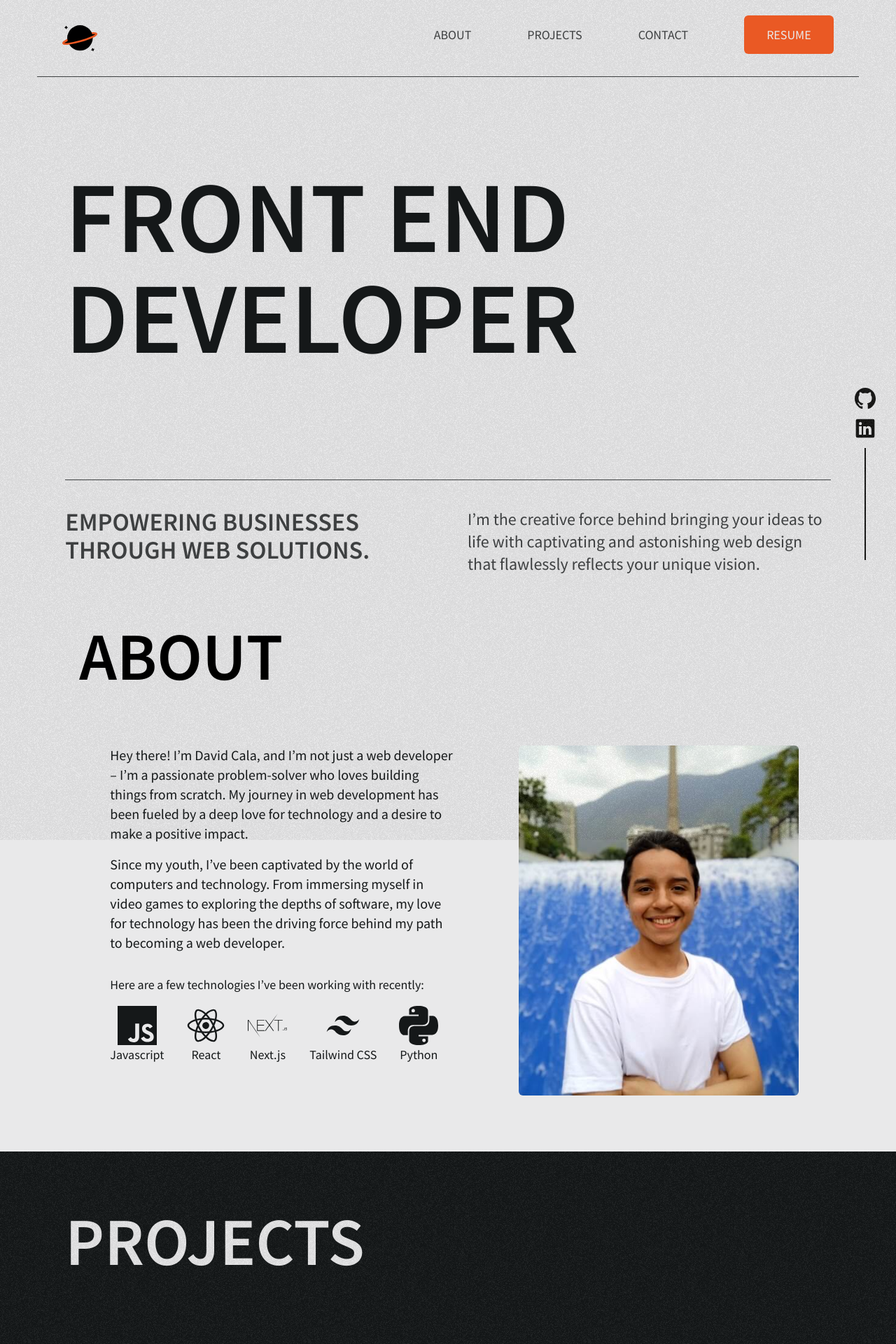
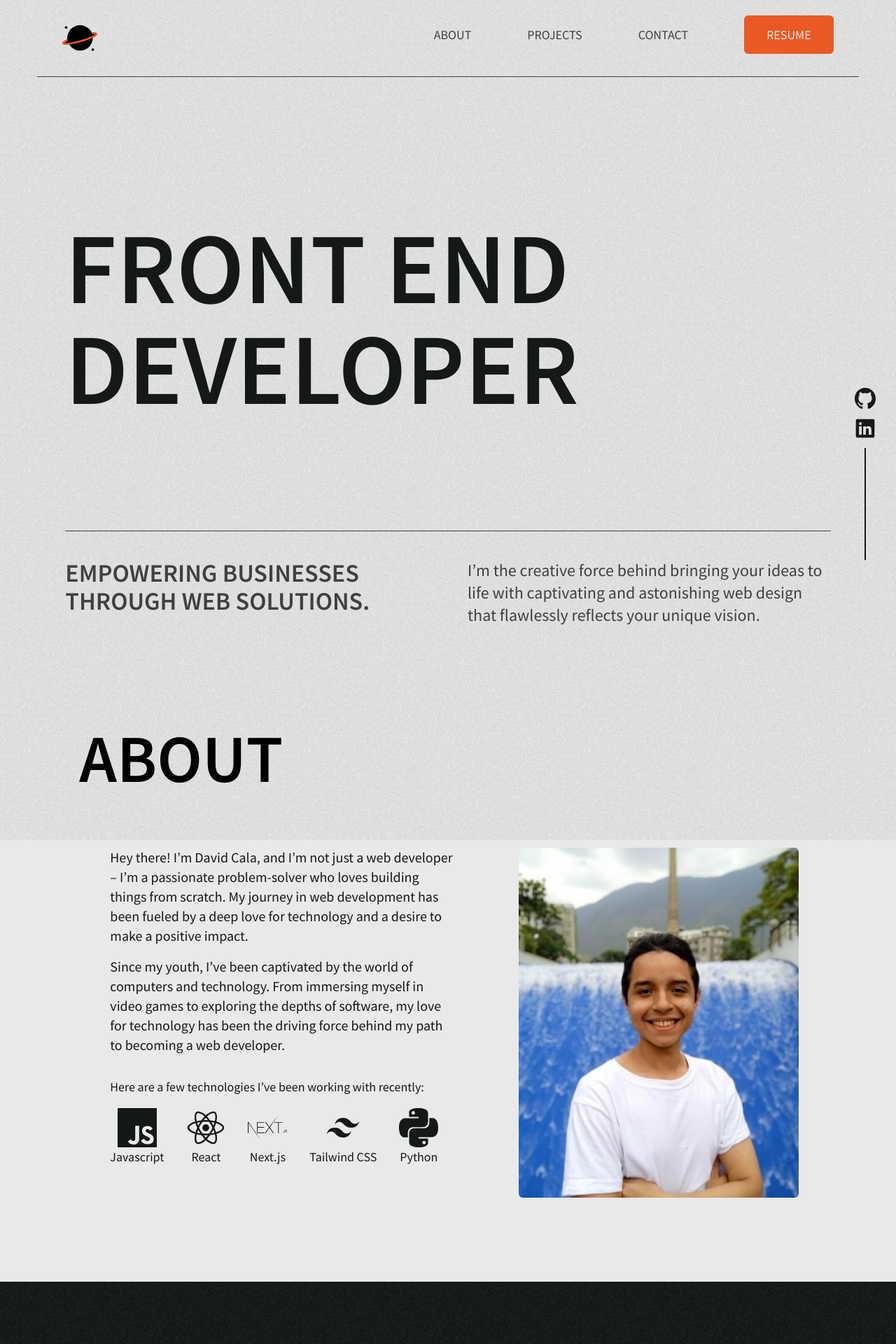
Before and after one commit to caladavid/Personal-Website, a Next.js app: page / in a window 1280 px wide. Shown: the top 1920 px of the page at 70% size. Built offline with nearby package versions, Linux system fonts and the light colour scheme.

Commit message:
height fixed

```diff
--- a/components/About.jsx
+++ b/components/About.jsx
@@ -11,7 +11,7 @@ import '../app/globals.css'
 
 const About = () => {
   return (
-    <section id="about" className="pb-20">
+    <section id="about" className="pb-20 md:my-10">
       <Wrapper>
         <h2 className="break-words font-semibold text-[#000] uppercase text-5xl sm:text-7xl md:text-8xl lg:text-8xl pt-20 pb-9 ml-5 ">About</h2>
         <div className="flex flex-col min-[769px]:flex-row gap-12 md:pt-11 ">
--- a/components/HeroBanner.jsx
+++ b/components/HeroBanner.jsx
@@ -4,8 +4,8 @@ const HeroBanner = () => {
     return (
         <section>
             <Wrapper>
-                <div className="relative h-[calc(100vh-120px)] sm:h-[calc(100vh-101px)] flex flex-col justify-evenly sm:justify-center">
-                    <h1 className="break-words font-semibold break-keep uppercase text-center sm:text-left text-4xl min-[490px]:text-7xl md:text-8xl lg:text-[9rem] min-[1850px]:text-[12rem] py-20 min-[500px]:py-40 lg:pb-40 ">Front End <br /> Developer</h1>
+                <div className="relative h-full flex flex-col justify-evenly sm:justify-center">
+                    <h1 className="break-words font-semibold break-keep uppercase text-center sm:text-left text-4xl min-[490px]:text-7xl md:text-8xl lg:text-[9rem] min-[1850px]:text-[12rem] py-20 md:mt-10 min-[500px]:py-40 lg:pb-40 ">Front End <br /> Developer</h1>
 
                     <div className="flex flex-col sm:flex-row  border-t-[1px] gap-14 text-black/80 border-black/80 pt-10">
                         <h2 className="sm:w-1/2 wra font-semibold text-2xl lg:text-3xl xl:text-4xl uppercase">Empowering businesses through web solutions.</h2>
```
Also changed, not shown: 1 other file (tests, documents, lock files or other folders).
